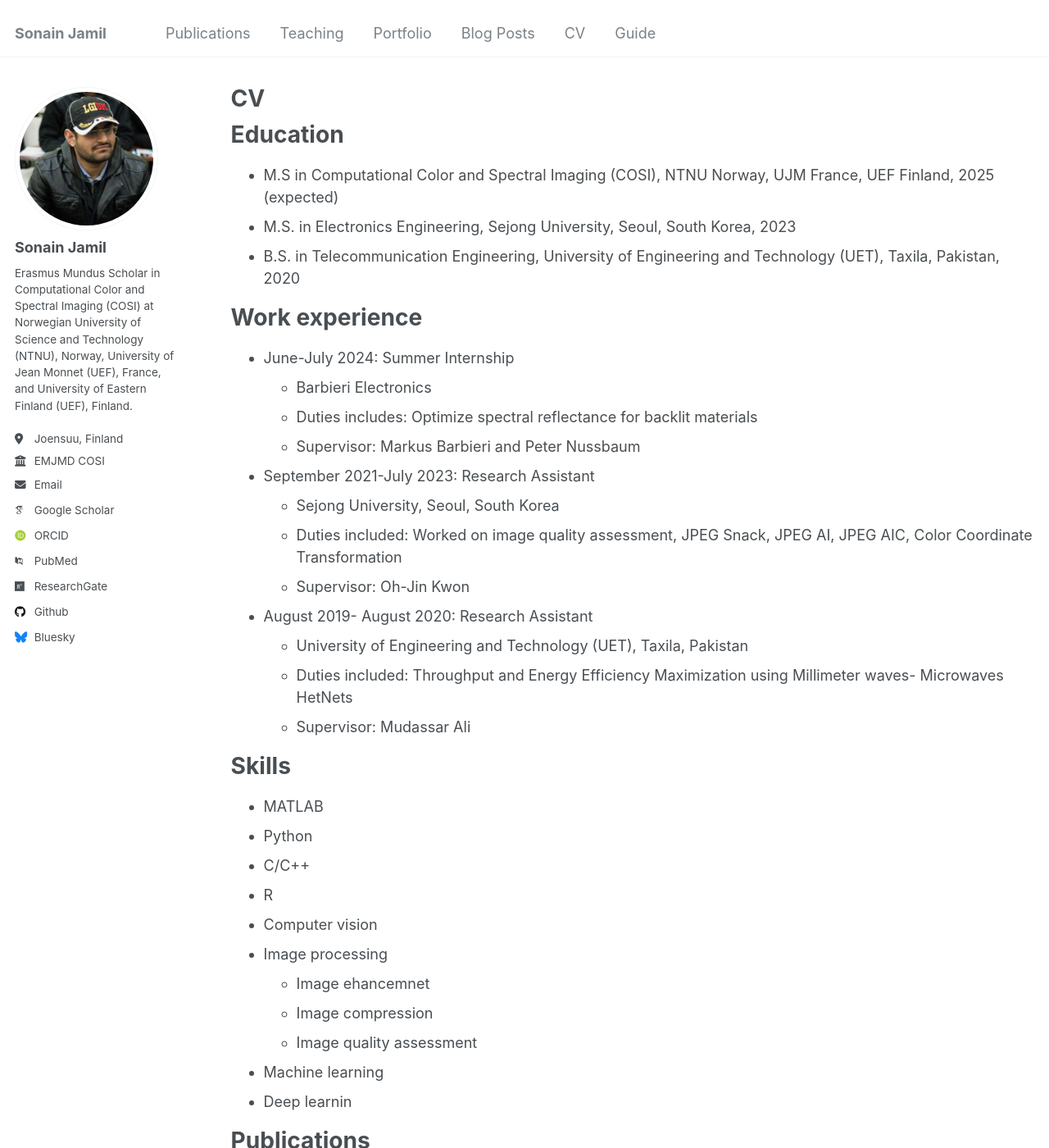
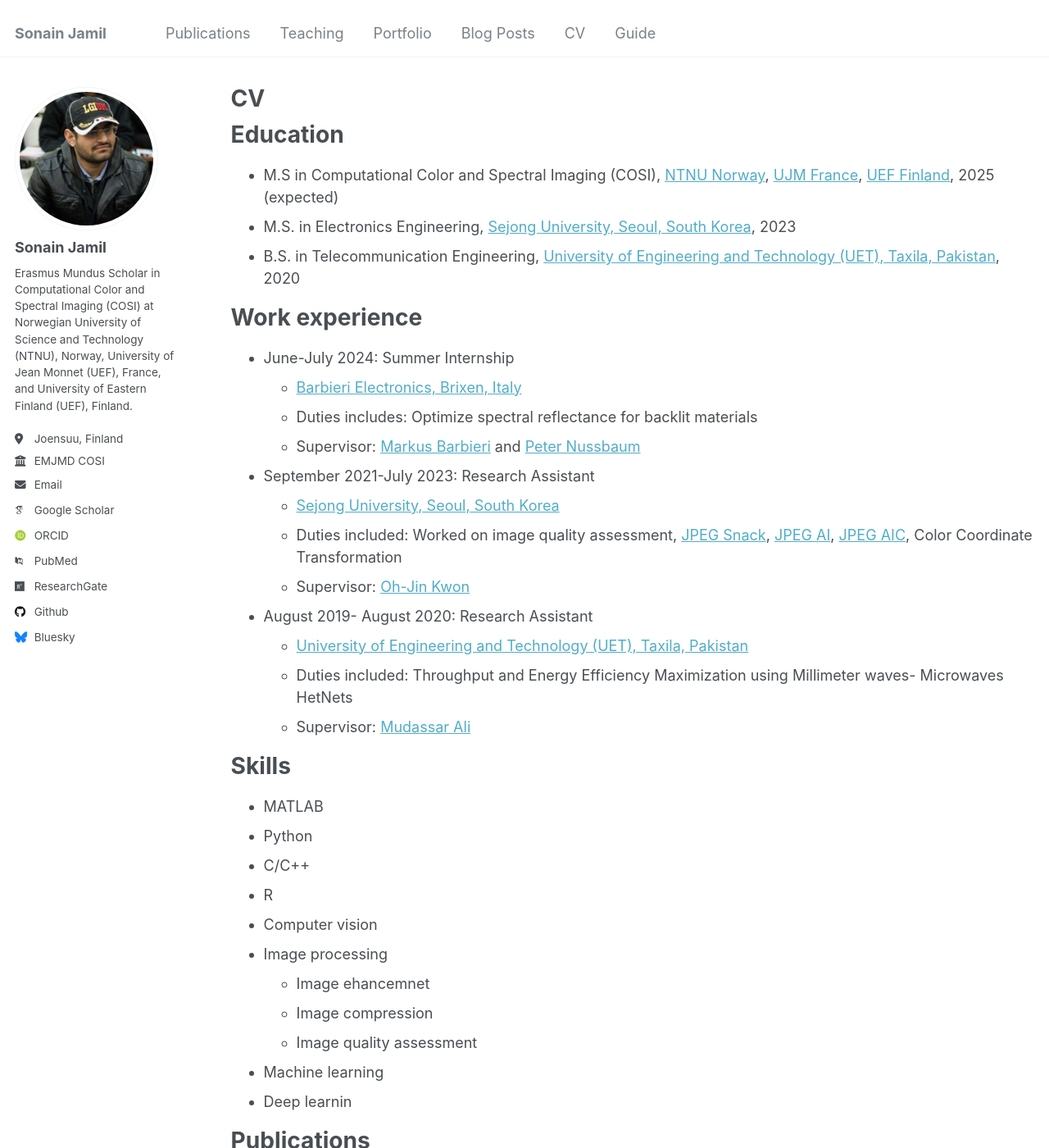
Before and after one commit to sonainjameel/sonainjamil, a Jekyll site: the page built from _pages/cv.md, in a window 1280 px wide and 1400 px high. Shown: the whole window at 82% size. Built offline with Jekyll 4.4.1, drawn with Linux system fonts in a browser that asks for light colours; some web fonts are replaced.

Commit message:
Update cv.md

```diff
--- a/_pages/cv.md
+++ b/_pages/cv.md
@@ -11,26 +11,26 @@ redirect_from:
 
 Education
 ======
-* M.S in Computational Color and Spectral Imaging (COSI), NTNU Norway, UJM France, UEF Finland, 2025 (expected)
-* M.S. in Electronics Engineering, Sejong University, Seoul, South Korea, 2023
-* B.S. in Telecommunication Engineering, University of Engineering and Technology (UET), Taxila, Pakistan, 2020
+* M.S in Computational Color and Spectral Imaging (COSI), [NTNU Norway](https://www.ntnu.no/gjovik), [UJM France](https://www.univ-st-etienne.fr/en/index.html), [UEF Finland](https://www.uef.fi/en), 2025 (expected)
+* M.S. in Electronics Engineering, [Sejong University, Seoul, South Korea](http://en.sejong.ac.kr/eng/index.do), 2023
+* B.S. in Telecommunication Engineering, [University of Engineering and Technology (UET), Taxila, Pakistan](https://www.uettaxila.edu.pk/), 2020
 
 Work experience
 ======
 * June-July 2024: Summer Internship
-  * Barbieri Electronics
+  * [Barbieri Electronics, Brixen, Italy](https://www.barbierielectronic.com/)
   * Duties includes: Optimize spectral reflectance for backlit materials
-  * Supervisor: Markus Barbieri and Peter Nussbaum
+  * Supervisor: [Markus Barbieri](https://www.linkedin.com/in/markusbarbieri/?originalSubdomain=it) and [Peter Nussbaum](https://www.ntnu.edu/employees/peter.nussbaum)
 
 * September 2021-July 2023: Research Assistant
-  * Sejong University, Seoul, South Korea
-  * Duties included: Worked on image quality assessment, JPEG Snack, JPEG AI, JPEG AIC, Color Coordinate Transformation
-  * Supervisor: Oh-Jin Kwon
+  * [Sejong University, Seoul, South Korea](http://en.sejong.ac.kr/eng/index.do)
+  * Duties included: Worked on image quality assessment, [JPEG Snack](https://jpeg.org/jpegsystems/index.html), [JPEG AI](https://jpeg.org/jpegai/), [JPEG AIC](https://jpeg.org/aic/index.html), Color Coordinate Transformation
+  * Supervisor: [Oh-Jin Kwon](https://dasan.sejong.ac.kr/~ojkwon/)
 
 * August 2019- August 2020: Research Assistant
-  * University of Engineering and Technology (UET), Taxila, Pakistan
+  * [University of Engineering and Technology (UET), Taxila, Pakistan](https://www.uettaxila.edu.pk/)
   * Duties included: Throughput and Energy Efficiency Maximization using Millimeter waves- Microwaves HetNets
-  * Supervisor: Mudassar Ali
+  * Supervisor: [Mudassar Ali](https://fms.uettaxila.edu.pk/Profile/mudassar.ali)
 
 Skills
 ======
```
